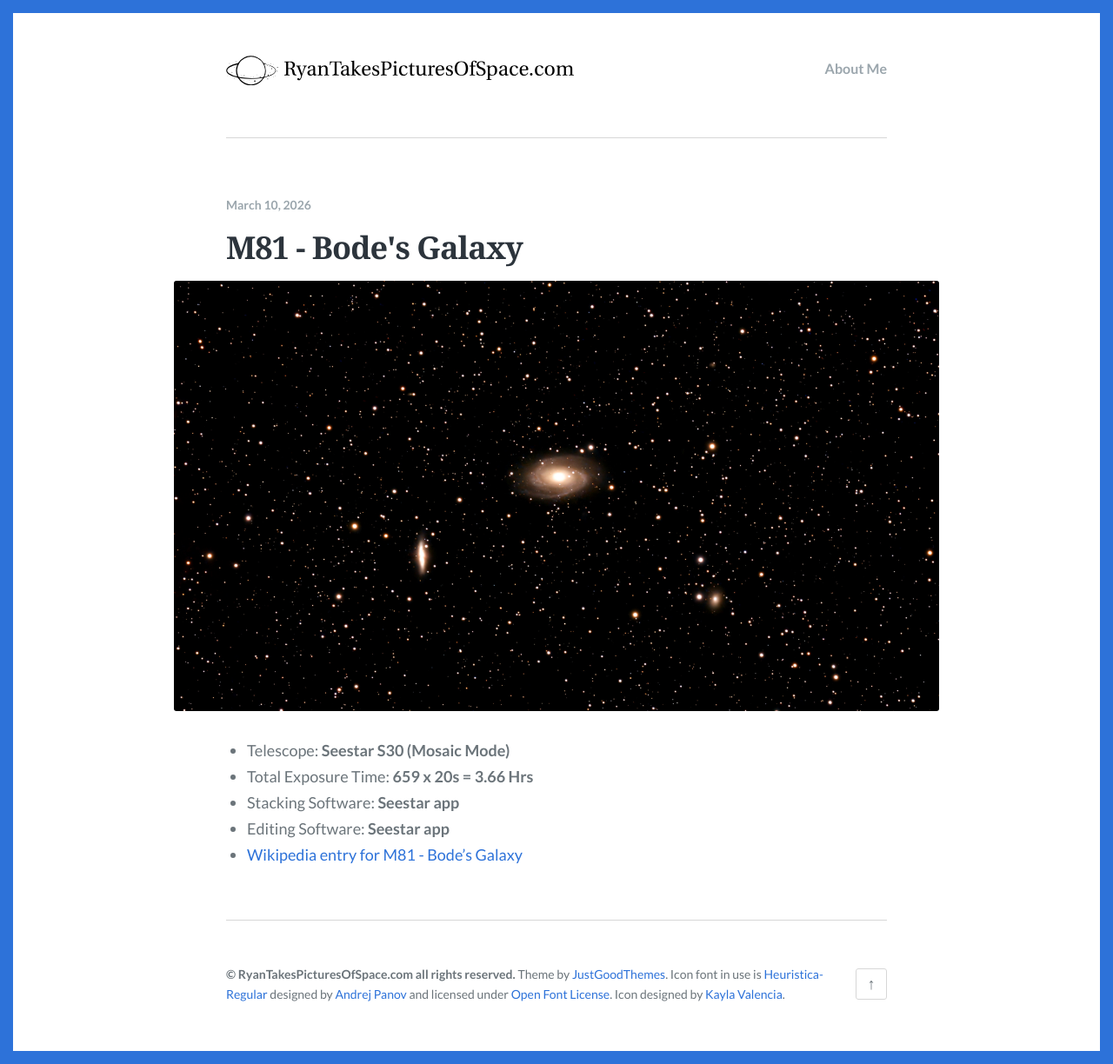
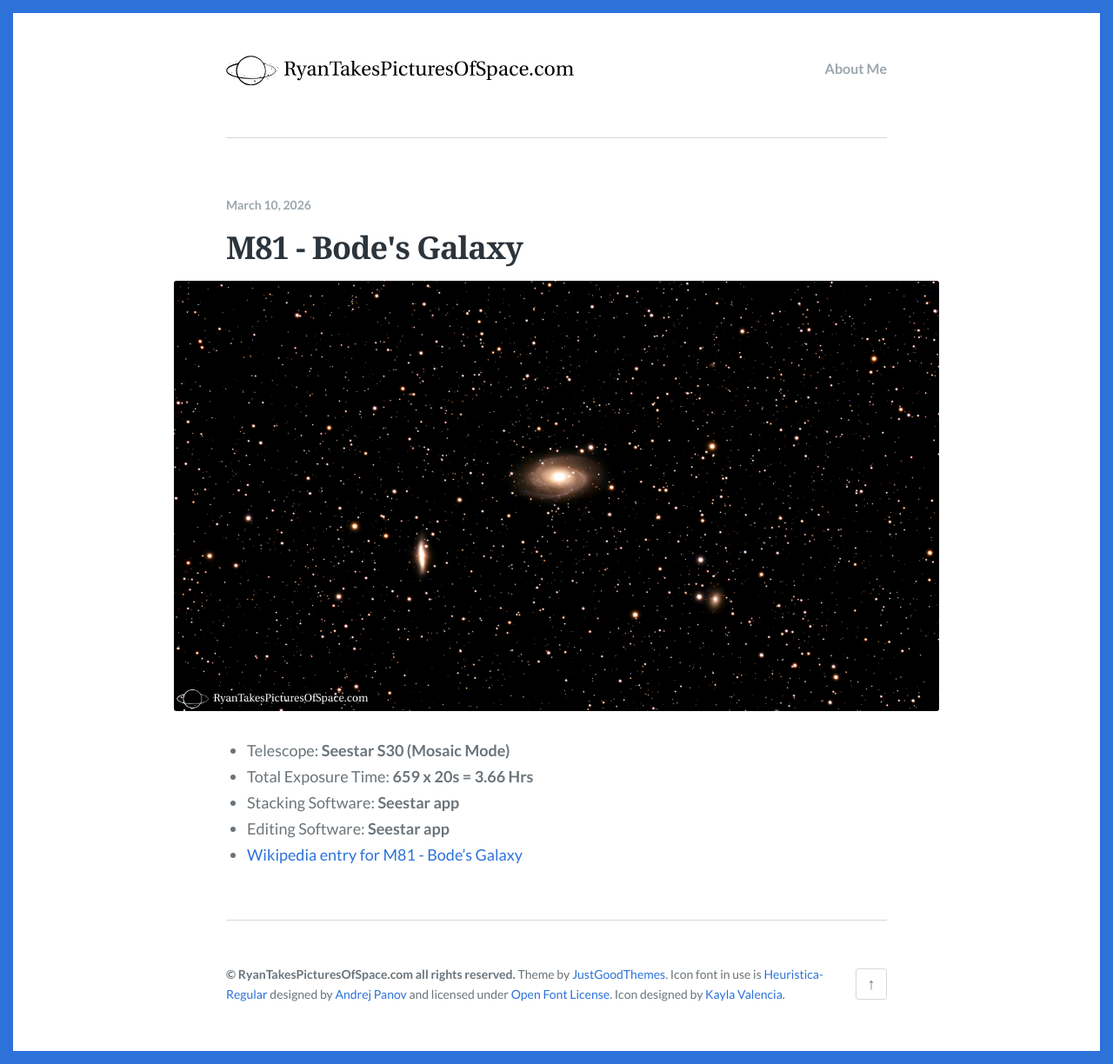
Before and after one commit to RyanMillerC/RyanTakesPicturesOfSpace.com, a Jekyll site: the page built from _posts/2026-03-10-M81-Bodes-Galaxy.md, in a window 1280 px wide. Shown: the whole page at 87% size. Built offline with Jekyll 4.4.1, drawn with Linux system fonts in a browser that asks for light colours.

Commit message:
Replace M81 image with watermarked image

```diff
--- a/_posts/2026-03-10-M81.md
+++ b/_posts/2026-03-10-M81-Bodes-Galaxy.md
@@ -3,7 +3,7 @@ layout: post
 title: "M81 - Bode's Galaxy"
 description: "Astrophotographs of M81 - Bode's Galaxy taken on 2026-03-10"
 date: 2026-03-10
-feature_image: images/2026-03-10-M81.jpg
+feature_image: images/2026-03-10-M81-Bodes-Galaxy.jpg
 ---
 
 * Telescope: **Seestar S30 (Mosaic Mode)**
```
Also changed, not shown: images/2026-03-10-M81-Bodes-Galaxy.jpg (added), images/2026-03-10-M81.jpg (deleted).
